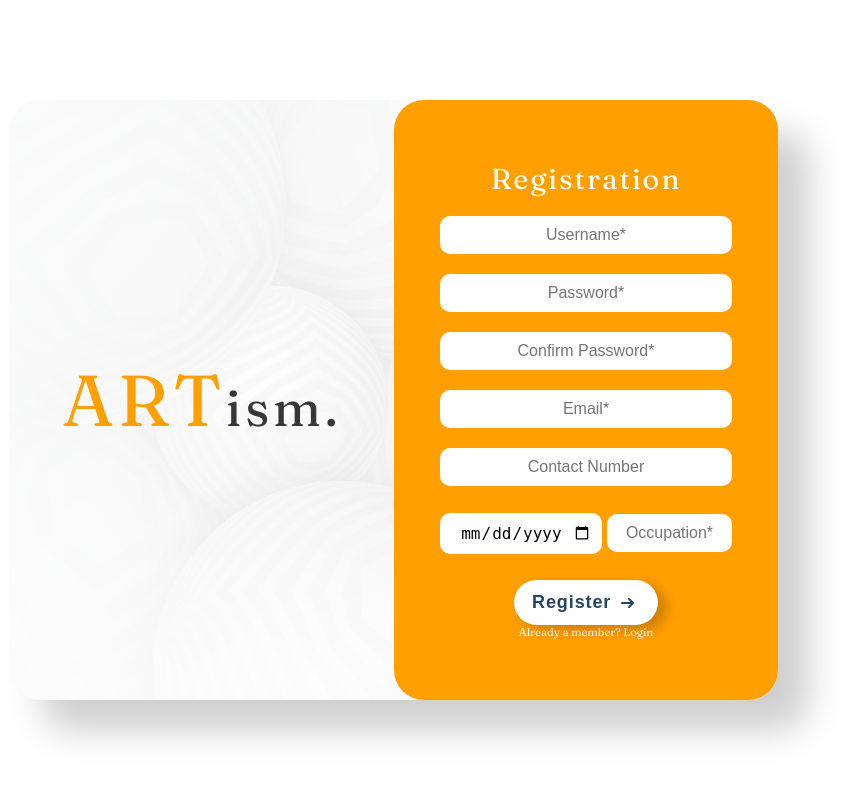
After one commit to ishraqfatin/webApp, a PHP site: page /registration_page/registration.php in a window 1280 px wide. The commit adds this page. Shown: the whole page, without its empty margins (246-1096 px from the left). Run offline with PHP 8.4, Linux system fonts and the light colour scheme.

Commit message:
feat: add registration

```diff
--- /dev/null
+++ b/registration_page/registration.php
@@ -0,0 +1,96 @@
+<?php
+if ($_SERVER['REQUEST_METHOD'] == 'POST') {
+
+	$fname = $_POST['username'];
+	$password = $_POST['password'];
+	$confirmPassword = $_POST['confirm_password'];
+	$email = $_POST['email'];
+	$phone = $_POST['phone'];
+	$age = $_POST['age'];
+	$occupation = $_POST['occupation'];
+	// echo $email;
+// echo $phone;
+// echo $message;
+
+	// Form validation
+	if ($password != $confirmPassword) {
+		echo '<script>alert("Passwords do not match.")</script>';
+		// echo "Passwords do not match.";
+	} else {
+		/* Attempt MySQL server connection. Assuming you are running MySQL server with default setting (user 'root' with no password) */
+		$link = mysqli_connect("localhost", "root", "", "artismdb");
+		// Check connection
+		if ($link === false) {
+			die("ERROR: Could not connect. " . mysqli_connect_error());
+		}
+		$verify = "SELECT * FROM users WHERE email='$email'";
+		$result = mysqli_query($link, $verify);
+
+		if (mysqli_num_rows($result) > 0) {
+			echo '<script>alert("Email is already registered';
+
+		} else {
+			$sql = "INSERT INTO users (userName, password, email, contactNumber, age, occupation) VALUES ('$fname', '$password','$email','$phone','$age','$occupation')";
+			if (mysqli_query($link, $sql)) {
+				echo '<script>alert("Registration Successful")</script>';
+				// header("Location: index.html");
+				// exit();
+			} else {
+				echo "ERROR: Could not able to execute $sql. " . mysqli_error($link);
+			}
+		}
+		// Attempt insert query execution
+
+		// Close connection
+		mysqli_close($link);
+	}
+}
+
+?>
+<html lang="en">
+
+	<head>
+		<meta charset="UTF-8" />
+		<meta http-equiv="X-UA-Compatible" content="IE=edge" />
+		<meta name="viewport" content="width=device-width, initial-scale=1.0" />
+		<title>Artistm Register</title>
+		<link rel="stylesheet" href="styles.css" />
+		<link href="https://fonts.googleapis.com/css?family=Fraunces" rel="stylesheet" type="text/css" />
+	</head>
+
+	<body>
+		<main id="main">
+			<div id="card">
+				<section id="section-1">
+					<a href="../index.php">
+						<p class="logo"><span id="a1">ART</span>ism.</p>
+					</a>
+				</section>
+				<section id="section-2">
+					<form id="login-form" method="post" action="<?= $_SERVER['PHP_SELF']; ?>">
+						<h1 id="header">Registration</h1>
+						<input type="text" name="username" id="username" placeholder="Username*" required />
+						<input type="text" name="password" id="password" placeholder="Password*" required />
+						<input type="text" name="confirm_password" id="confirm_password" placeholder="Confirm Password*" required />
+						<input type="email" name="email" id="email" placeholder="Email*" required />
+						<input type="text" name="phone" id="phone" placeholder="Contact Number" />
+						<section id="name">
+							<input type="date" name="age" id="age" placeholder="Age*" required />
+							<input type="text" name="occupation" id="occupation" placeholder="Occupation*" required />
+						</section>
+						<button class="cta" type="submit" name="SubmitButton">
+							<span>Register</span>
+							<svg viewBox="0 0 13 10" height="10px" width="15px">
+								<path d="M1,5 L11,5"></path>
+								<polyline points="8 1 12 5 8 9"></polyline>
+							</svg>
+						</button>
+					</form>
+					<p class="disclaimer"> Already a member? <a href="../login_page/login.php">Login</a>
+					</p>
+				</section>
+			</div>
+		</main>
+	</body>
+
+</html>
```
Also changed, not shown: index.php (renamed from index.html, +12 -31 lines), login_page/login.php (renamed from login_page/index.html, +9 -28 lines), registration_page/index.html (deleted, +0 -85 lines).
